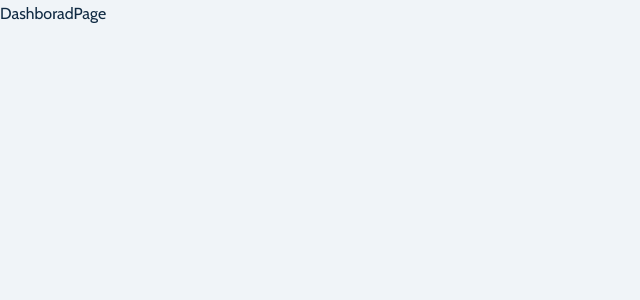
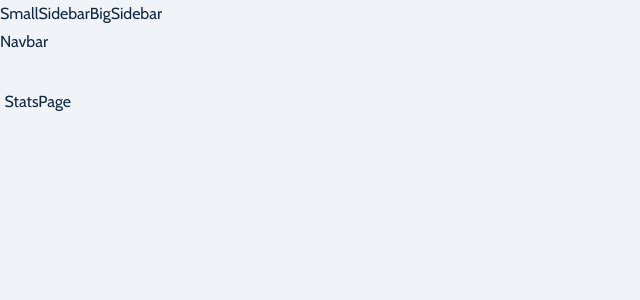
Before and after one commit to joseph0926/React_Advanced, a React (Vite) app in the folder project-jobster/: page / in a window 1280 px wide. Shown: the top 300 px of the page, without its empty margins (0-640 px from the left). Built offline with nearby package versions, Linux system fonts and the light colour scheme.

Commit message:
2023.04.10

```diff
--- a/project-jobster/src/App.jsx
+++ b/project-jobster/src/App.jsx
@@ -1,7 +1,8 @@
 import React from "react";
 import { createBrowserRouter, RouterProvider } from "react-router-dom";
 import { ToastContainer } from "react-toastify";
-import { DashboradPage, ErrorPage, LandingPage, Root, SignPage } from "./pages";
+import { ErrorPage, LandingPage, Root, SignPage } from "./pages";
+import { AddJobPage, AllJobsPage, ProfilePage, StatsPage } from "./pages/dashboard";
 
 import "react-toastify/dist/ReactToastify.css";
 
@@ -12,11 +13,14 @@ const App = () => {
       element: <Root />,
       errorElement: <ErrorPage />,
       children: [
-        { index: true, element: <DashboradPage /> },
-        { path: "landing", element: <LandingPage /> },
-        { path: "sign", element: <SignPage /> },
+        { index: true, element: <StatsPage /> },
+        { path: "all-jobs", element: <AllJobsPage /> },
+        { path: "add-job", element: <AddJobPage /> },
+        { path: "profile", element: <ProfilePage /> },
       ],
     },
+    { path: "/landing", element: <LandingPage /> },
+    { path: "/sign", element: <SignPage /> },
   ]);
 
   return (
--- /dev/null
+++ b/project-jobster/src/components/BigSidebar.jsx
@@ -0,0 +1,7 @@
+import React from "react";
+
+const BigSidebar = () => {
+  return <div>BigSidebar</div>;
+};
+
+export default BigSidebar;
--- /dev/null
+++ b/project-jobster/src/components/Navbar.jsx
@@ -0,0 +1,7 @@
+import React from "react";
+
+const Navbar = () => {
+  return <div>Navbar</div>;
+};
+
+export default Navbar;
--- /dev/null
+++ b/project-jobster/src/components/SmallSidebar.jsx
@@ -0,0 +1,7 @@
+import React from "react";
+
+const SmallSidebar = () => {
+  return <div>SmallSidebar</div>;
+};
+
+export default SmallSidebar;
--- a/project-jobster/src/pages/DashboradPage.jsx
+++ /dev/null
@@ -1,7 +0,0 @@
-import React from "react";
-
-const DashboradPage = () => {
-  return <div>DashboradPage</div>;
-};
-
-export default DashboradPage;
--- a/project-jobster/src/pages/Root.jsx
+++ b/project-jobster/src/pages/Root.jsx
@@ -1,12 +1,47 @@
 import React from "react";
 import { Outlet } from "react-router-dom";
 
+import SmallSidebar from "../components/SmallSidebar";
+import BigSidebar from "../components/BigSidebar";
+import Navbar from "../components/Navbar";
+
+import styled from "styled-components";
+
 const Root = () => {
   return (
-    <div>
-      <Outlet />
-    </div>
+    <Wrapper>
+      <main className="dashboard">
+        <SmallSidebar />
+        <BigSidebar />
+        <div>
+          <Navbar />
+          <div className="dashboard-page">
+            <Outlet />
+          </div>
+        </div>
+      </main>
+    </Wrapper>
   );
 };
 
+const Wrapper = styled.section`
+  .dashboard {
+    display: grid;
+    grid-template-columns: 1fr;
+  }
+  .dashboard-page {
+    width: 90vw;
+    margin: 0 auto;
+    padding: 2rem 0;
+  }
+  @media (min-width: 992px) {
+    .dashboard {
+      grid-template-columns: auto 1fr;
+    }
+    .dashboard-page {
+      width: 90%;
+    }
+  }
+`;
+
 export default Root;
--- /dev/null
+++ b/project-jobster/src/pages/dashboard/AddJobPage.jsx
@@ -0,0 +1,7 @@
+import React from "react";
+
+const AddJobPage = () => {
+  return <div>AddJobPage</div>;
+};
+
+export default AddJobPage;
--- /dev/null
+++ b/project-jobster/src/pages/dashboard/AllJobsPage.jsx
@@ -0,0 +1,7 @@
+import React from "react";
+
+const AllJobsPage = () => {
+  return <div>AllJobsPage</div>;
+};
+
+export default AllJobsPage;
--- /dev/null
+++ b/project-jobster/src/pages/dashboard/ProfilePage.jsx
@@ -0,0 +1,7 @@
+import React from "react";
+
+const ProfilePage = () => {
+  return <div>ProfilePage</div>;
+};
+
+export default ProfilePage;
--- /dev/null
+++ b/project-jobster/src/pages/dashboard/StatsPage.jsx
@@ -0,0 +1,7 @@
+import React from "react";
+
+const StatsPage = () => {
+  return <div>StatsPage</div>;
+};
+
+export default StatsPage;
--- /dev/null
+++ b/project-jobster/src/pages/dashboard/index.jsx
@@ -0,0 +1,6 @@
+import AddJobPage from "./AddJobPage";
+import AllJobsPage from "./AllJobsPage";
+import ProfilePage from "./ProfilePage";
+import StatsPage from "./StatsPage";
+
+export { AddJobPage, AllJobsPage, ProfilePage, StatsPage };
--- a/project-jobster/src/pages/index.jsx
+++ b/project-jobster/src/pages/index.jsx
@@ -1,7 +1,6 @@
-import DashboradPage from "./DashboradPage";
 import ErrorPage from "./ErrorPage";
 import LandingPage from "./LandingPage";
 import SignPage from "./SignPage";
 import Root from "./Root";
 
-export { DashboradPage, LandingPage, ErrorPage, SignPage, Root };
+export { LandingPage, ErrorPage, SignPage, Root };
```
